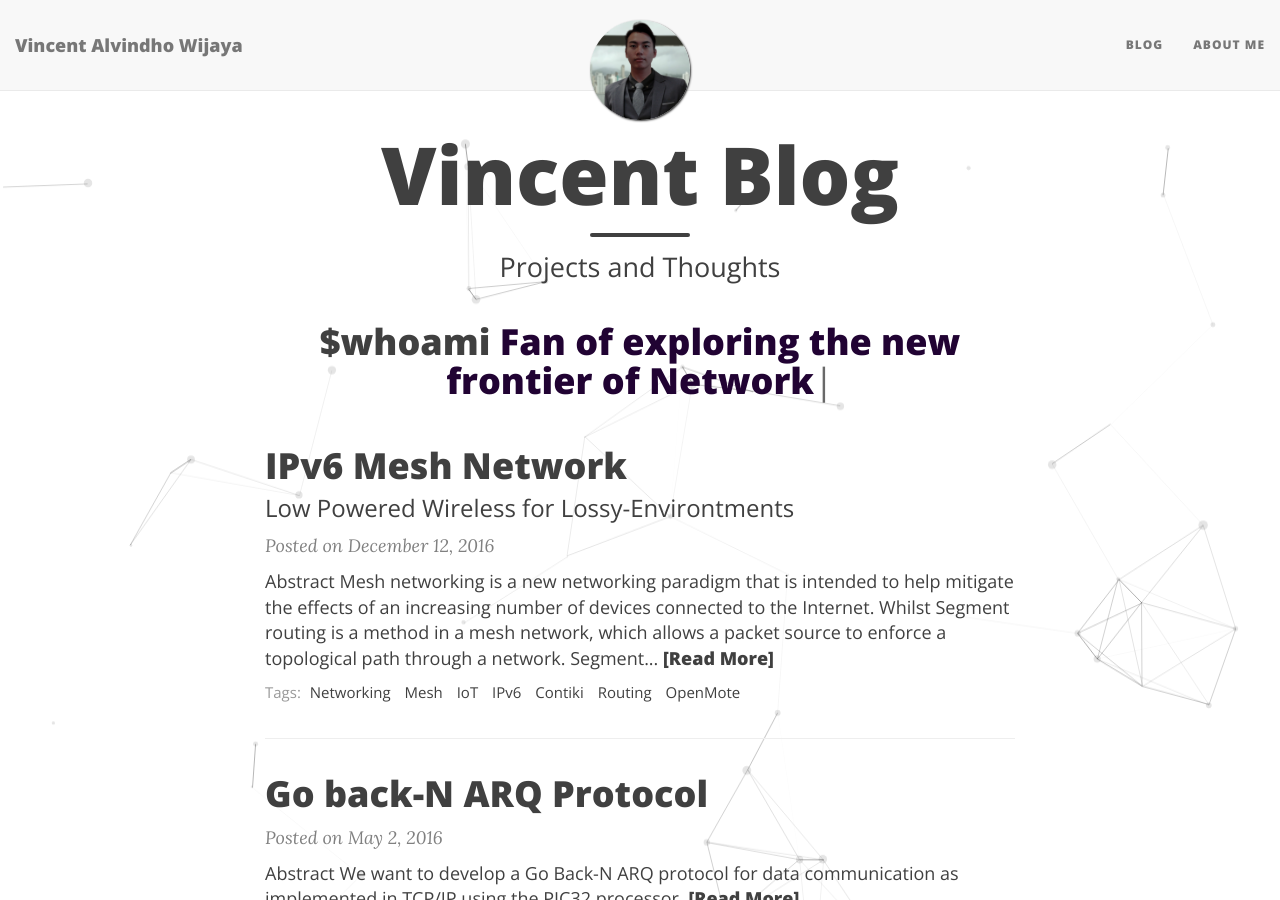
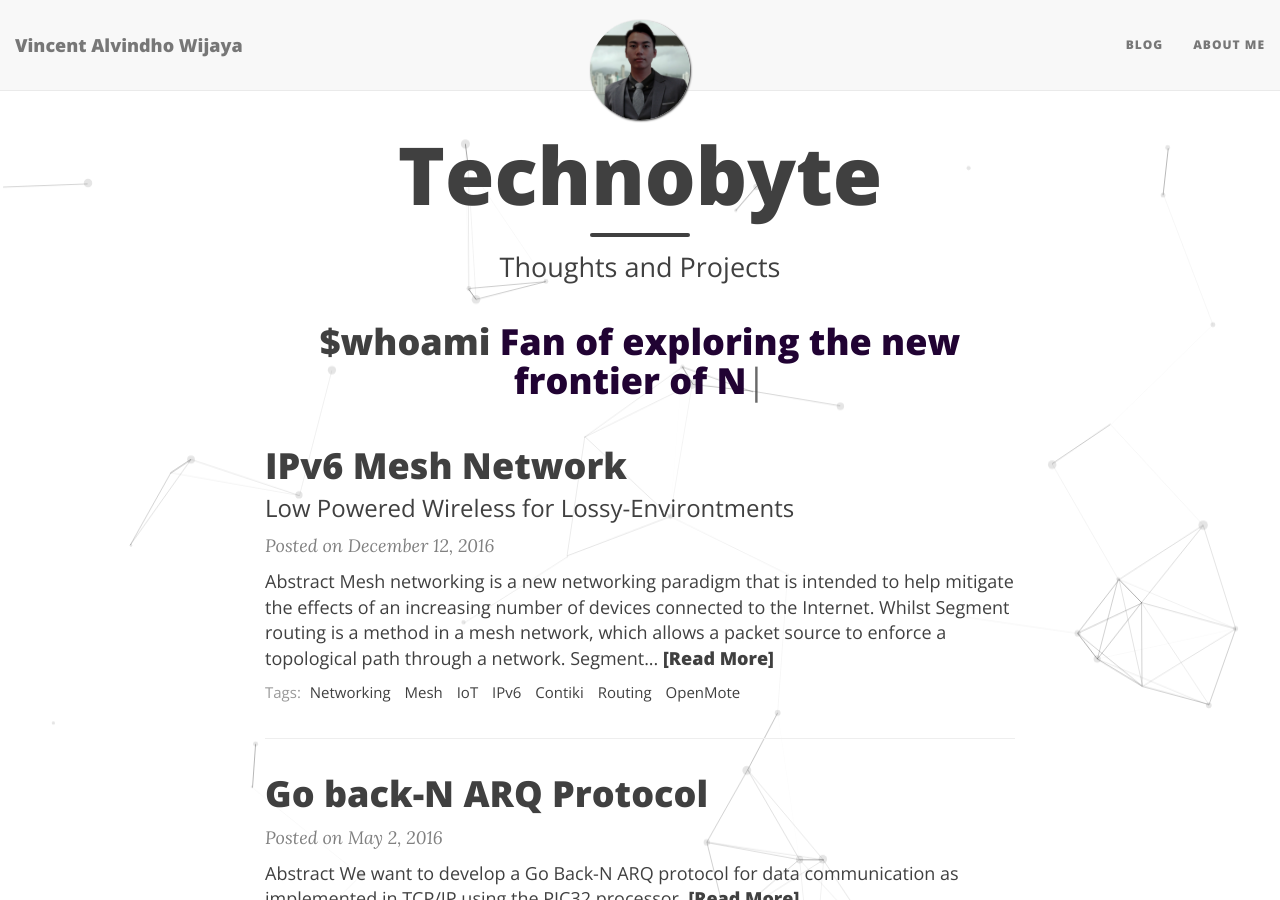
Before and after one commit to SilverQuantum/SilverQuantum.github.io, a Jekyll site: the page built from index.html, in a window 1280 px wide and 900 px high. Built offline with Jekyll 4.4.1, drawn with Linux system fonts in a browser that asks for light colours; the list of posts is cut into pages by our own code.

Commit message:
minor modif

```diff
--- a/index.html
+++ b/index.html
@@ -1,7 +1,7 @@
 ---
 layout: page
-title: Vincent Blog
-subtitle: Projects and Thoughts
+title: Technobyte
+subtitle: Thoughts and Projects
 use-site-title: true
 ---
 
```
Also changed, not shown: other parts of index.html (+1 -1 lines), aboutme.md (+0 -1 lines).
